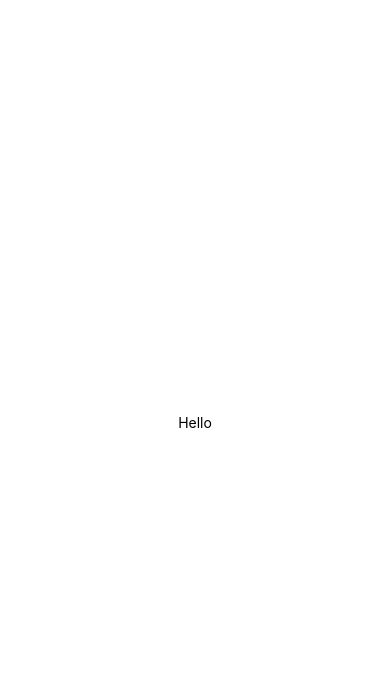
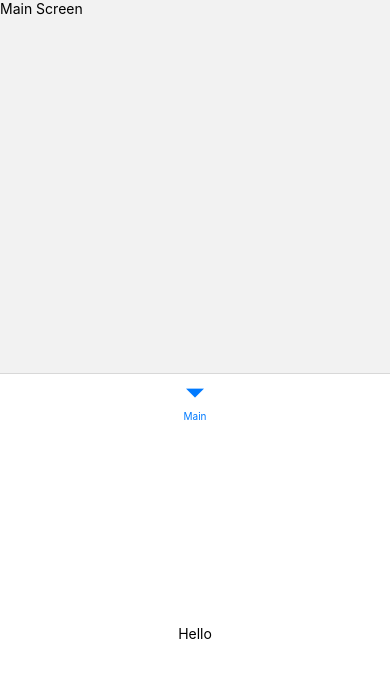
Before and after one commit to BiancaLSO/Tenant-app, a React Native app: screen / in a window 390 px wide. Shown: the top 678 px of the page. Built offline with nearby package versions, Linux system fonts and the light colour scheme.

Commit message:
created basic nav

```diff
--- a/App.tsx
+++ b/App.tsx
@@ -1,12 +1,16 @@
+import { NavigationContainer } from "@react-navigation/native";
 import { StatusBar } from "expo-status-bar";
 import { StyleSheet, Text, View } from "react-native";
+import TabNavigation from "./components/TabNavigation";
 
 export default function App() {
   return (
-    <View style={styles.container}>
-      <Text>Hello</Text>
-      <StatusBar style="auto" />
-    </View>
+    <NavigationContainer>
+      <TabNavigation></TabNavigation>
+      <View style={styles.container}>
+        <Text>Hello</Text>
+      </View>
+    </NavigationContainer>
   );
 }
 
--- /dev/null
+++ b/components/TabNavigation.tsx
@@ -0,0 +1,41 @@
+import { createBottomTabNavigator } from "@react-navigation/bottom-tabs";
+import Main from "../screens/Main";
+import React, { useState } from "react";
+
+export type TabMain = {
+  Main: undefined;
+};
+
+const Tab = createBottomTabNavigator();
+
+// De-comment after creating the InfoEntity for the Main Screen
+
+// type ContextValue = {
+//   info: InfoEntity[];
+//   setInfo: React.Dispatch<React.SetStateAction<InfoEntity[]>>;
+// };
+// type InfoContextType = {
+//   info: InfoEntity[];
+//   setInfo: React.Dispatch<React.SetStateAction<InfoEntity[]>>;
+// };
+
+// export const InfoContext = React.createContext<InfoContextType>({
+//   info: [],
+//   setInfo: () => {},
+// });
+
+export default function TabNavigation() {
+  //    const [info, setInfo] = useState<InfoEntity[]>([]);
+
+  return (
+    //  <InfoContext.Provider value={{info, setInfo}}>
+    <Tab.Navigator>
+      <Tab.Screen
+        name="Main"
+        component={Main}
+        options={{ headerShown: false }}
+      />
+    </Tab.Navigator>
+    //  </InfoContext.Provider>
+  );
+}
--- /dev/null
+++ b/screens/Main.tsx
@@ -0,0 +1,10 @@
+import { Text, StyleSheet } from "react-native";
+
+export default function Main() {
+  return <Text>Main Screen</Text>;
+}
+const styles = StyleSheet.create({
+  container: {
+    flex: 1,
+  },
+});
```
Also changed, not shown: components/StackNavigation.tsx (added, +35 -0 lines), package.json (+6 -1 lines), 1 other file (tests, documents, lock files or other folders).
